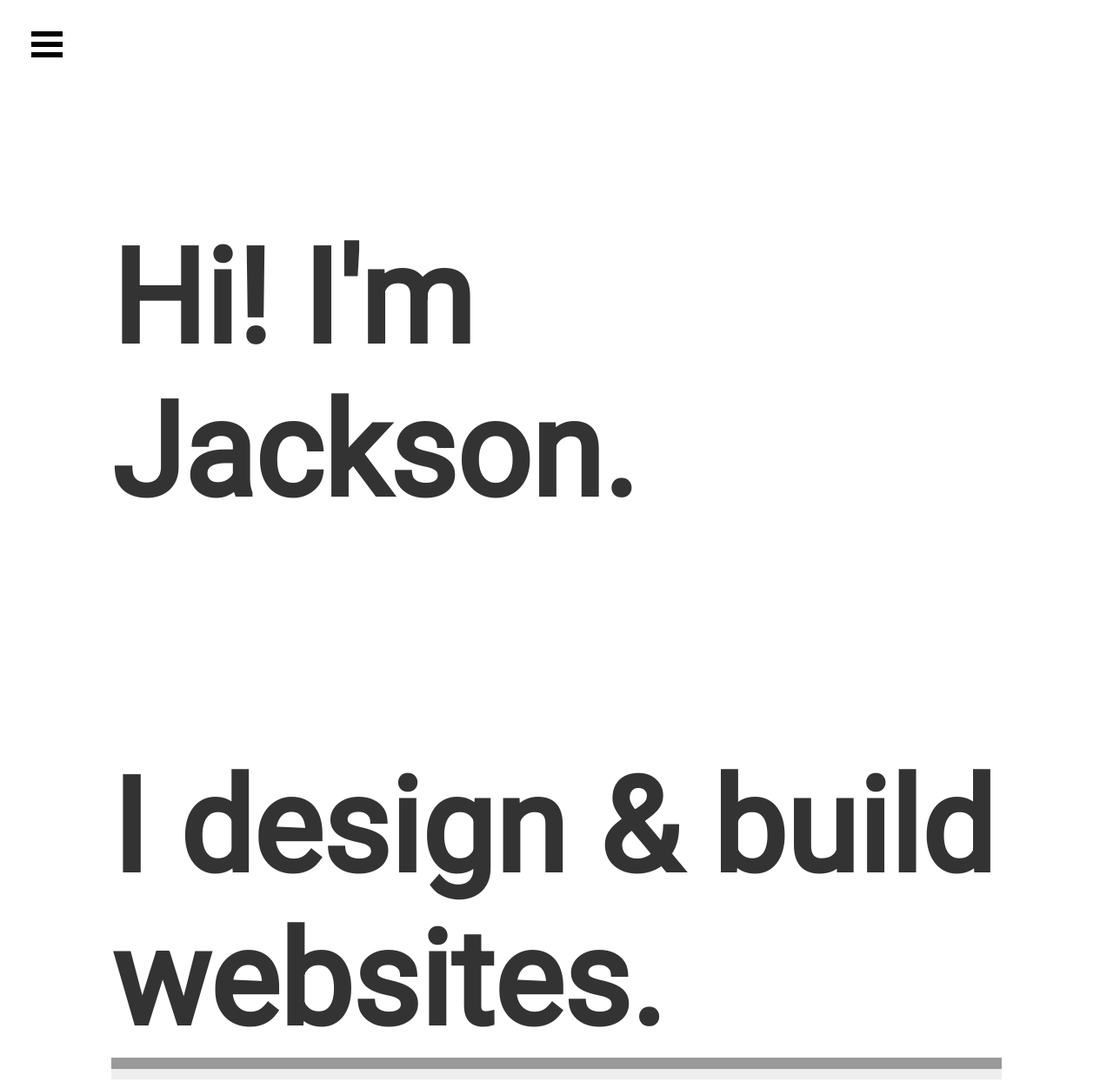
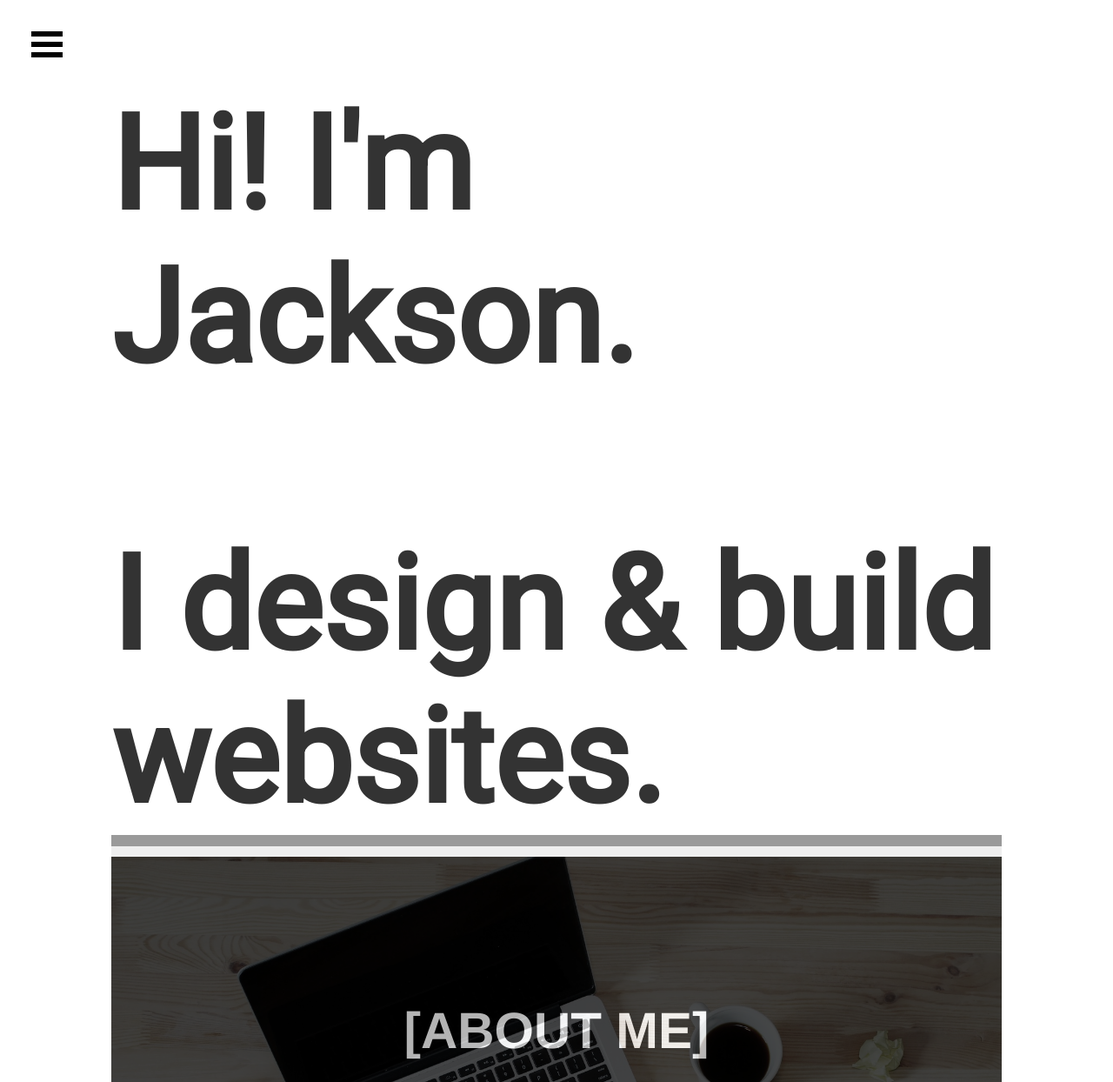
Before and after one commit to jackson10467/jacksonvu, a Gatsby site: page / in a window 1280 px wide. Shown: the top 1244 px of the page at 87% size. Built offline with nearby package versions, Linux system fonts and the light colour scheme; Gatsby itself is replaced by a stand-in of ours.

Commit message:
Nav completely fixed

```diff
--- a/src/components/layout.css
+++ b/src/components/layout.css
@@ -7,6 +7,7 @@
 } */
 body {
   margin: 0;
+  padding:0;
   -webkit-font-smoothing: antialiased;
   -moz-osx-font-smoothing: grayscale;
 }
--- a/src/components/layout.js
+++ b/src/components/layout.js
@@ -11,7 +11,7 @@ import { useStaticQuery, graphql } from "gatsby"
 import Link from 'gatsby-link'
 import Header from "./header"
 import "./layout.css"
-import { push as Menu } from 'react-burger-menu'
+import { slide as Menu } from 'react-burger-menu'
 import pdf from "../images/resume.pdf"
 
 const Layout = ({ children }) => {
@@ -81,25 +81,14 @@ const Layout = ({ children }) => {
 
   return (
     <div id="outer-container">
-      <div className="side">
-        <Menu styles={styles} pageWrapId={"page-wrap"} outerContainerId={"outer-container"} disableAutoFocus >
+        <Menu styles={styles} pageWrapId={"page-wrap"} outerContainerId={"outer-container"} disableAutoFocus disableOverlayClick >
           <Link className="menu-item" to="/">HOME</Link>
           <Link className="menu-item" to="/work">WORK</Link>
           <Link className="menu-item" to="/contact">CONTACT</Link>
           <a className="menu-item" href={pdf} rel="noopener noreferrer" target="_blank">RESUME</a>
         </Menu>
-      </div>
-      {/* <div
-        style={{
-          margin: `0 auto`,
-          maxWidth: 1080,
-          padding: `0 1.0875rem 1.45rem`,
-          height:"100vh"
-        }}
-      > */}
         <main id="page-wrap">{children}</main>
       </div>
-    // </div>
   )
 }
 
--- a/src/styles/home.css
+++ b/src/styles/home.css
@@ -5,12 +5,14 @@
 }
 .Title{
   font-size: 150px;
-  margin-top:25%;
+  margin:0;
+  padding-top:10%;
   animation: fadeIn ease 2s;
 }
 .Title2{
   font-size: 150px;
-  margin-top:25%;
+  margin:0;
+  padding-top:15%;
   animation: fadeIn ease 3s;
   animation-delay: 0.4s;
   border-bottom: 25px groove;
```
